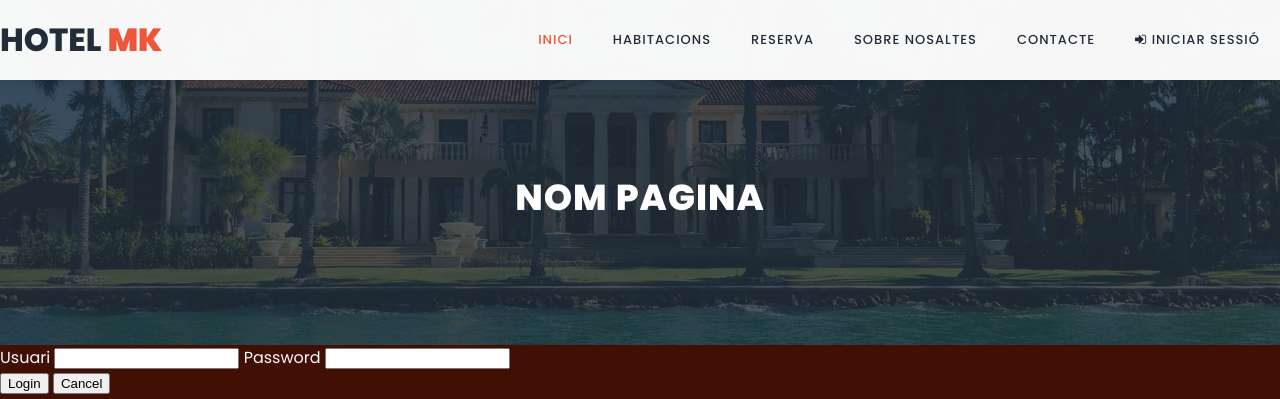
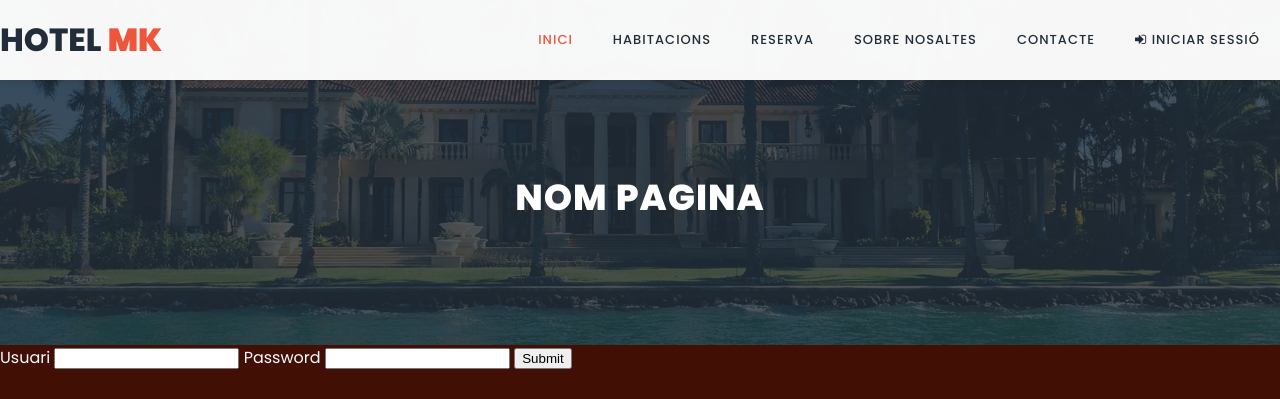
Before and after one commit to m04a/Projecte2-Hotels, a PHP site: page /login.php in a window 1280 px wide. Shown: the top 399 px of the page. Run offline with PHP 8.4, Linux system fonts and the light colour scheme.

Commit message:
Implementat el login i la conexio amb php

```diff
--- a/Pagina/Pagina/login.php
+++ b/Pagina/Pagina/login.php
@@ -17,16 +17,6 @@
     </head>
 
     <body>
-	<?php
-    $servername='localhost';
-    $username='kirll';
-    $password='Nemes1sx';
-    $dbname = "hotel";
-    $conn=mysqli_connect($servername,$username,$password,"$dbname");
-      if(!$conn){
-          die('Could not Connect MySql Server:' .mysql_error());
-        }
-?>
 
     <!-- ***** Carregador Inici ***** -->
     <?php
@@ -46,15 +36,12 @@
 	?>
     <!-- *** Capçalera Final *** -->
 	<div class="login">
-  <form>
+  <form submit="includes/loginuser.php">
     <label>Usuari</label>
     <input type="text" />
     <label>Password</label>
     <input type="password" />
-    <div class="buttons">
-      <button>Login</button>
-      <button>Cancel</button>
-    </div>
+    <input type="submit" value="Submit">
   </form>
 </div>
      <!-- *** Footer inici *** -->
```
Also changed, not shown: Pagina/Pagina/includes/loginuser.php (added, +10 -0 lines).
